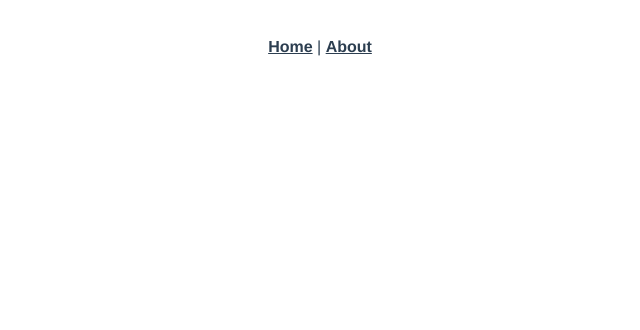
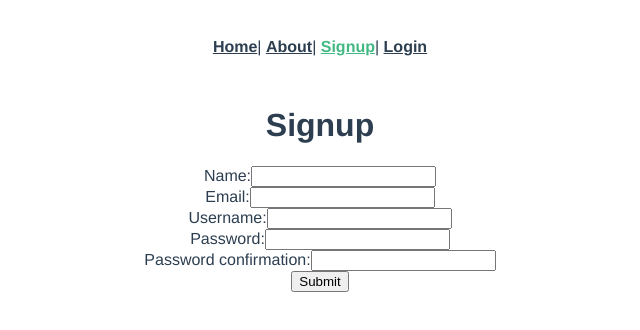
Before and after one commit to ernestomelchor/essentialist_app_frontend, a Vue app: page /signup in a window 1280 px wide. Shown: the top 330 px of the page, without its empty margins (320-960 px from the left). Built offline with nearby package versions, Linux system fonts and the light colour scheme.

Commit message:
add signup, login, and home page showing all lists for a given user

```diff
--- a/src/App.vue
+++ b/src/App.vue
@@ -1,10 +1,12 @@
 <template>
   <div id="app">
     <div id="nav">
-      <router-link to="/">Home</router-link> |
-      <router-link to="/about">About</router-link>
+      <router-link to="/">Home</router-link>|
+      <router-link to="/about">About</router-link>|
+      <router-link to="/signup">Signup</router-link>|
+      <router-link to="/login">Login</router-link>
     </div>
-    <router-view/>
+    <router-view />
   </div>
 </template>
 
--- a/src/main.js
+++ b/src/main.js
@@ -1,10 +1,19 @@
-import Vue from 'vue'
-import App from './App.vue'
-import router from './router'
+import Vue from "vue";
+import App from "./App.vue";
+import router from "./router";
+import axios from "axios";
 
-Vue.config.productionTip = false
+axios.defaults.baseURL =
+  process.env.NODE_ENV === "development" ? "http://localhost:3000" : "/";
+
+var jwt = localStorage.getItem("jwt");
+if (jwt) {
+  axios.defaults.headers.common["Authorization"] = "Bearer " + jwt;
+}
+
+Vue.config.productionTip = false;
 
 new Vue({
   router,
-  render: h => h(App)
-}).$mount('#app')
+  render: (h) => h(App),
+}).$mount("#app");
--- a/src/router/index.js
+++ b/src/router/index.js
@@ -1,29 +1,42 @@
-import Vue from 'vue'
-import VueRouter from 'vue-router'
-import Home from '../views/Home.vue'
+import Vue from "vue";
+import VueRouter from "vue-router";
+import Home from "../views/Home.vue";
+import Signup from "../views/Signup.vue";
+import Login from "../views/Login.vue";
 
-Vue.use(VueRouter)
+Vue.use(VueRouter);
 
-  const routes = [
+const routes = [
   {
-    path: '/',
-    name: 'Home',
-    component: Home
+    path: "/",
+    name: "Home",
+    component: Home,
   },
   {
-    path: '/about',
-    name: 'About',
+    path: "/about",
+    name: "About",
     // route level code-splitting
     // this generates a separate chunk (about.[hash].js) for this route
     // which is lazy-loaded when the route is visited.
-    component: () => import(/* webpackChunkName: "about" */ '../views/About.vue')
-  }
-]
+    component: () =>
+      import(/* webpackChunkName: "about" */ "../views/About.vue"),
+  },
+  {
+    path: "/signup",
+    name: "signup",
+    component: Signup,
+  },
+  {
+    path: "/login",
+    name: "login",
+    component: Login,
+  },
+];
 
 const router = new VueRouter({
-  mode: 'history',
+  mode: "history",
   base: process.env.BASE_URL,
-  routes
-})
+  routes,
+});
 
-export default router
+export default router;
--- a/src/views/Home.vue
+++ b/src/views/Home.vue
@@ -1,18 +1,29 @@
 <template>
   <div class="home">
-    <img alt="Vue logo" src="../assets/logo.png">
-    <HelloWorld msg="Welcome to Your Vue.js App"/>
+    <h1>All Lists</h1>
+    <div v-for="list in lists">
+      <h2>{{ list.name }}</h2>
+    </div>
   </div>
 </template>
 
+<style></style>
+
 <script>
-// @ is an alias to /src
-import HelloWorld from '@/components/HelloWorld.vue'
+import axios from "axios";
 
 export default {
-  name: 'Home',
-  components: {
-    HelloWorld
-  }
-}
+  data: function() {
+    return {
+      lists: []
+    };
+  },
+  created: function() {
+    axios.get("/api/lists").then(response => {
+      console.log("lists:", response);
+      this.lists = response.data;
+    });
+  },
+  methods: {}
+};
 </script>
--- /dev/null
+++ b/src/views/Login.vue
@@ -0,0 +1,54 @@
+<template>
+  <div class="login">
+    <form v-on:submit.prevent="submit()">
+      <h1>Login</h1>
+      <ul>
+        <li class="text-danger" v-for="error in errors">{{ error }}</li>
+      </ul>
+      <div class="form-group">
+        <label>Email:</label>
+        <input type="email" class="form-control" v-model="email" />
+      </div>
+      <div class="form-group">
+        <label>Password:</label>
+        <input type="password" class="form-control" v-model="password" />
+      </div>
+      <input type="submit" class="btn btn-primary" value="Submit" />
+    </form>
+  </div>
+</template>
+
+<script>
+import axios from "axios";
+
+export default {
+  data: function() {
+    return {
+      email: "",
+      password: "",
+      errors: []
+    };
+  },
+  methods: {
+    submit: function() {
+      var params = {
+        email: this.email,
+        password: this.password
+      };
+      axios
+        .post("/api/sessions", params)
+        .then(response => {
+          axios.defaults.headers.common["Authorization"] =
+            "Bearer " + response.data.jwt;
+          localStorage.setItem("jwt", response.data.jwt);
+          this.$router.push("/");
+        })
+        .catch(error => {
+          this.errors = ["Invalid email or password."];
+          this.email = "";
+          this.password = "";
+        });
+    }
+  }
+};
+</script>
--- /dev/null
+++ b/src/views/Signup.vue
@@ -0,0 +1,67 @@
+<template>
+  <div class="signup">
+    <form v-on:submit.prevent="submit()">
+      <h1>Signup</h1>
+      <ul>
+        <li class="text-danger" v-for="error in errors">{{ error }}</li>
+      </ul>
+      <div class="form-group">
+        <label>Name:</label>
+        <input type="text" class="form-control" v-model="name" />
+      </div>
+      <div class="form-group">
+        <label>Email:</label>
+        <input type="email" class="form-control" v-model="email" />
+      </div>
+      <div class="form-group">
+        <label>Username:</label>
+        <input type="text" class="form-control" v-model="username" />
+      </div>
+      <div class="form-group">
+        <label>Password:</label>
+        <input type="password" class="form-control" v-model="password" />
+      </div>
+      <div class="form-group">
+        <label>Password confirmation:</label>
+        <input type="password" class="form-control" v-model="passwordConfirmation" />
+      </div>
+      <input type="submit" class="btn btn-primary" value="Submit" />
+    </form>
+  </div>
+</template>
+
+<script>
+import axios from "axios";
+
+export default {
+  data: function() {
+    return {
+      name: "",
+      email: "",
+      username: "",
+      password: "",
+      passwordConfirmation: "",
+      errors: []
+    };
+  },
+  methods: {
+    submit: function() {
+      var params = {
+        name: this.name,
+        email: this.email,
+        username: this.username,
+        password: this.password,
+        password_confirmation: this.passwordConfirmation
+      };
+      axios
+        .post("/api/users", params)
+        .then(response => {
+          this.$router.push("/login");
+        })
+        .catch(error => {
+          this.errors = error.response.data.errors;
+        });
+    }
+  }
+};
+</script>
```
Also changed, not shown: 1 other file (tests, documents, lock files or other folders).
